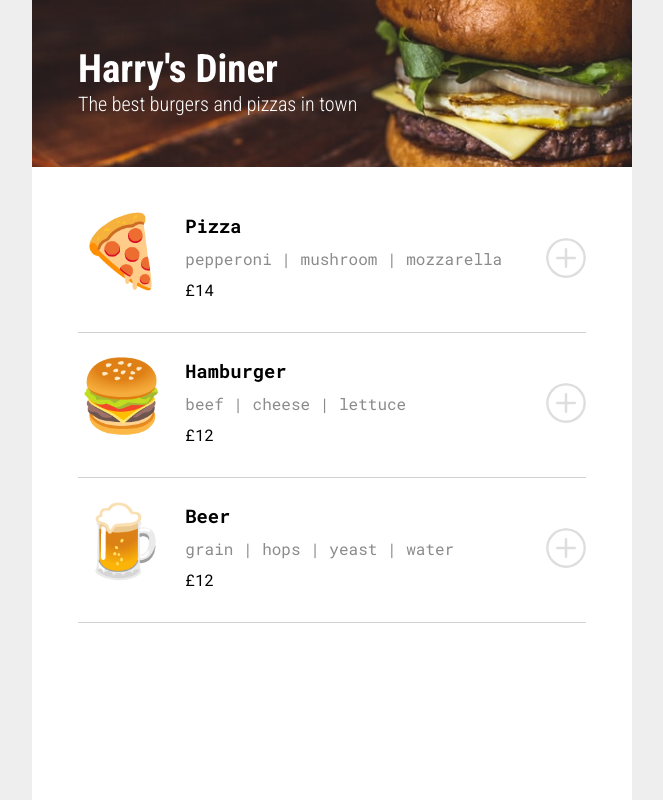
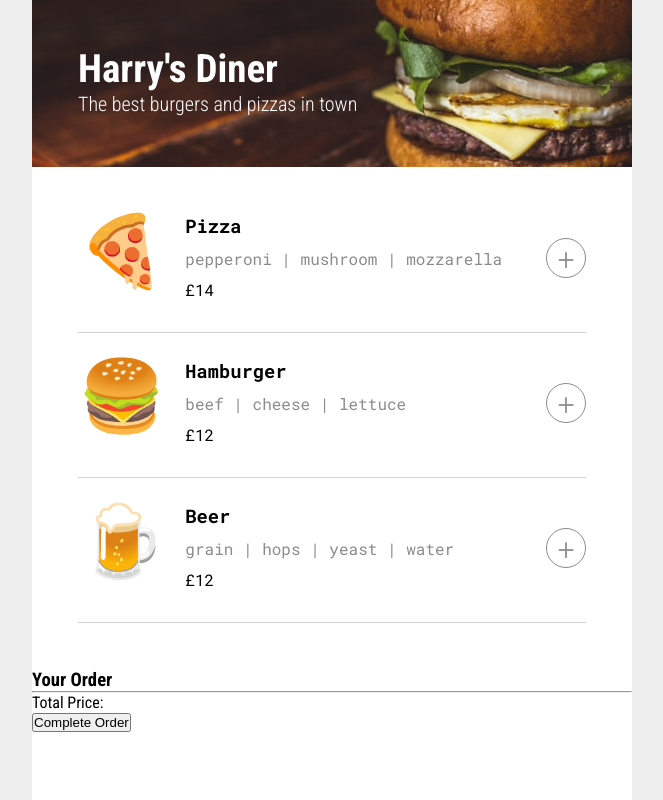
Before and after one commit to harryscully/restaurant-ordering, a plain HTML site: page index.html in a window 1280 px wide. Shown: the whole page, without its empty margins (308-971 px from the left). Drawn offline with Linux system fonts and the light colour scheme.

Commit message:
Add data attr for button functionality

```diff
--- a/index.html
+++ b/index.html
@@ -23,7 +23,16 @@
         </header>
 
         <section id="menu-items">
+        </section>
 
+        <section id="order-cart">
+            <h3 id="cart-header">Your Order</h3>
+            <div id="cart-items">
+
+            </div>
+            <hr>
+            <p>Total Price: <span id="total-price"></span></p>
+            <button>Complete Order</button>
         </section>
     </main>
     <script src="main.js" type="module"></script>
--- a/main.js
+++ b/main.js
@@ -1,4 +1,10 @@
 import { menuArray } from "./data/data.js";
+
+document.addEventListener("click", (e) => {
+    if (e.target.dataset.add) {
+        console.log(e.target.dataset.add)
+    }
+})
 
 function getMenuItems(arr) {
     let menuItems = ''
@@ -12,10 +18,9 @@ function getMenuItems(arr) {
                     <p class="item-ingreds">${item.ingredients.join(' | ')}</p>
                     <p class="item-price">£${item.price}</p>
                 </div>
-                <svg xmlns="http://www.w3.org/2000/svg" width="16" height="16" fill="#dedede" class="add-item" viewBox="0 0 16 16">
-                    <path d="M8 15A7 7 0 1 1 8 1a7 7 0 0 1 0 14m0 1A8 8 0 1 0 8 0a8 8 0 0 0 0 16"/>
-                    <path d="M8 4a.5.5 0 0 1 .5.5v3h3a.5.5 0 0 1 0 1h-3v3a.5.5 0 0 1-1 0v-3h-3a.5.5 0 0 1 0-1h3v-3A.5.5 0 0 1 8 4"/>
-                </svg>
+                <button class="add-item" data-add="${item.name}">
+                    +
+                </button>
             </div>`
         }
     )
--- a/styles.css
+++ b/styles.css
@@ -17,6 +17,8 @@ body {
 
     background-color: #fff;
 }
+
+/* Header section */
 
 header {
     margin: 0 auto;
@@ -45,6 +47,8 @@ header, #menu-items {
     padding: 46px;
 }
 
+/* Menu items */
+
 #menu-items {
     font-family: "Roboto Mono";
     display: flex;
@@ -68,14 +72,26 @@ header, #menu-items {
 
 .add-item {
     margin-left: auto;
+    margin-top: 25px;
+
     width: 40px;
     height: 40px;
+
     border-radius: 50%;
-    margin-top: 25px;
+    border: 1px solid #8b8b8b;
+
+    color: #8b8b8b;
+    background-color: #fff;
+
+    font-family: "Roboto Mono";
+    font-size: 30px;
+    font-weight: 300;
+
 }
 
 .add-item:hover {
-    fill: #d2d2d2;
+    color: #666;
+    border: 1px solid #666;
     cursor: pointer;
 }
 
```
